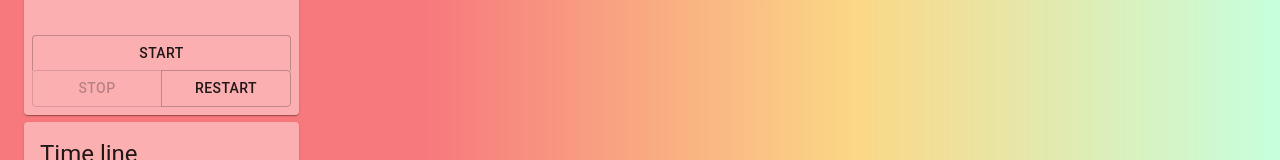
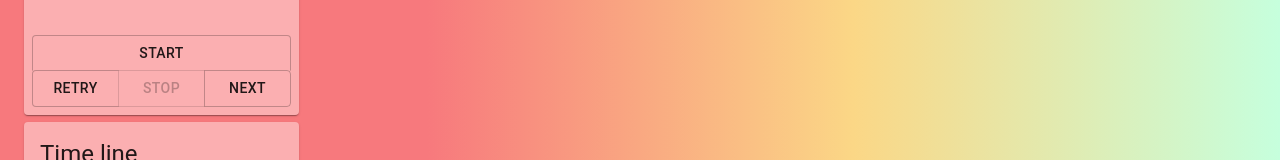
Before and after one commit to Igusaya/PomoBoard, a React (Create React App) app: page / in a window 1280 px wide. Shown: the part 247-407 px from the top of the page. Built offline with nearby package versions, Linux system fonts and the light colour scheme.

Commit message:
update: #7 retry,nextボタンの実装

```diff
--- a/src/components/Timer.tsx
+++ b/src/components/Timer.tsx
@@ -22,6 +22,7 @@ export interface TimerProps {
   open: boolean;
   handleClose: () => void;
   handleClickSetting: () => void;
+  next: () => void;
 }
 
 const useStyles = makeStyles({
@@ -40,6 +41,7 @@ const TimerComponent: FC<TimerProps> = ({
   open,
   handleClose,
   handleClickSetting,
+  next,
 }) => {
   const classes = useStyles();
 
@@ -70,10 +72,13 @@ const TimerComponent: FC<TimerProps> = ({
               Start
             </Button>
             <ButtonGroup>
+              <Button onClick={reset}>Retry</Button>
+
               <Button onClick={stop} disabled={phase === 'STOP'}>
                 Stop
               </Button>
-              <Button onClick={reset}>Restart</Button>
+
+              <Button onClick={next}>Next</Button>
             </ButtonGroup>
           </ButtonGroup>
         </CardActions>
--- a/src/containers/Timer.tsx
+++ b/src/containers/Timer.tsx
@@ -98,6 +98,11 @@ const TimerContainer: FC<TimerProps> = ({ cycle, cycleIndex, setIndex }) => {
     setTimeLeft(cycleList[cycleIndex].time);
   };
 
+  const next = () => {
+    setIndex((refCycleIndex.current + 1) % cycle.length);
+    setTimeLeft(cycle[(cycleIndex + 1) % cycle.length].time);
+  };
+
   const stop = () => {
     clearInterval(timerId);
     setCycleType('STOP');
@@ -121,6 +126,7 @@ const TimerContainer: FC<TimerProps> = ({ cycle, cycleIndex, setIndex }) => {
       open={open}
       handleClose={handleClose}
       handleClickSetting={handleClickSetting}
+      next={next}
     />
   );
 };
@@ -131,6 +137,7 @@ const mapStateToProps = (state: State) => {
     cycleIndex: state.timer.index,
   };
 };
+
 interface DispatchProps {
   setIndex: (index: number) => void;
 }
```
